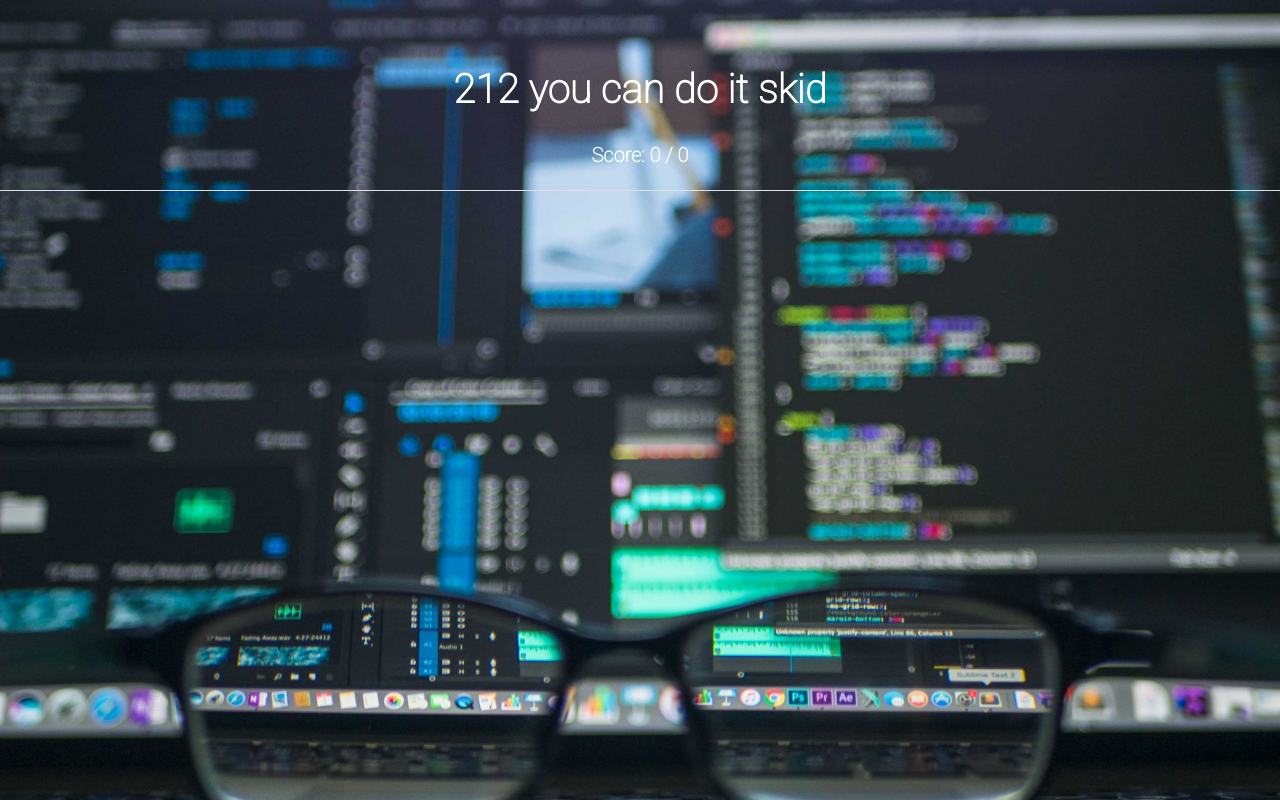
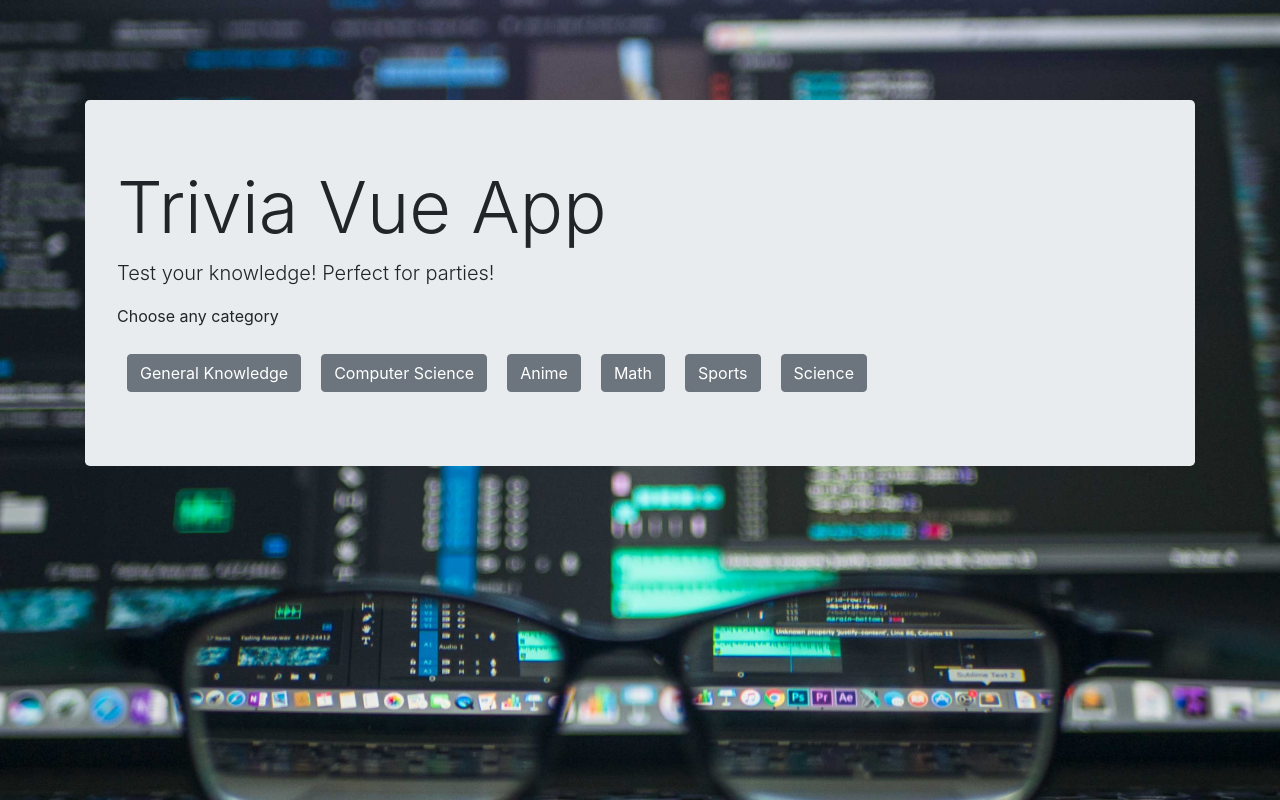
Before and after one commit to SiddarthPandian/Trivia-Vue-App, a Vue app: page / in a window 1280 px wide. Built offline with nearby package versions, Linux system fonts and the light colour scheme; no server answers.

Commit message:
Added multiple types

```diff
--- a/package.json
+++ b/package.json
@@ -11,7 +11,8 @@
     "bootstrap": "^4.5.0",
     "bootstrap-vue": "^2.15.0",
     "core-js": "^3.6.5",
-    "vue": "^2.6.11"
+    "vue": "^2.6.11",
+    "vue-router": "^3.3.4"
   },
   "devDependencies": {
     "@vue/cli-plugin-babel": "~4.4.0",
--- a/public/index.html
+++ b/public/index.html
@@ -5,7 +5,10 @@
     <meta http-equiv="X-UA-Compatible" content="IE=edge" />
     <meta name="viewport" content="width=device-width,initial-scale=1.0" />
     <link rel="icon" href="<%= BASE_URL %>favicon.ico" />
-    <link rel="stylesheet" href="https://cdnjs.cloudflare.com/ajax/libs/font-awesome/4.7.0/css/font-awesome.min.css">
+    <link
+      rel="stylesheet"
+      href="https://cdnjs.cloudflare.com/ajax/libs/font-awesome/4.7.0/css/font-awesome.min.css"
+    />
     <title><%= htmlWebpackPlugin.options.title %></title>
   </head>
   <body>
@@ -16,7 +19,9 @@
         continue.</strong
       >
     </noscript>
-    <div id="app"></div>
+    <div id="app">
+      <router-view></router-view>
+    </div>
     <!-- built files will be auto injected -->
   </body>
 </html>
--- a/src/App.vue
+++ b/src/App.vue
@@ -1,6 +1,6 @@
 <template>
   <div id="app">
-    <Header :numCorrect="numCorrect" :numTotal="numTotal" />
+    <Header :quizType="this.$route.params.type" :numCorrect="numCorrect" :numTotal="numTotal" />
 
     <b-container class="bv-example-row">
       <b-row>
@@ -50,7 +50,7 @@ export default {
     }
   },
   mounted: function() {
-    fetch("https://opentdb.com/api.php?amount=10&category=17&type=multiple", {
+    fetch(`https://opentdb.com/api.php?amount=10&category=${this.$route.params.id}&type=multiple`, {
       method: "get"
     })
       .then(response => {
--- a/src/components/Header.vue
+++ b/src/components/Header.vue
@@ -1,7 +1,7 @@
 <template>
   <div class="header-container">
     <b-nav vertical tabs>
-      <div class="header">212 you can do it skid</div>
+      <div class="header">{{ quizType }} Trivia</div>
       <div class="counter">Score: {{ numCorrect }} / {{ numTotal }}</div>
     </b-nav>
   </div>
@@ -9,7 +9,7 @@
 
 <script>
 export default {
-  props: ["numCorrect", "numTotal"]
+  props: ["numCorrect", "numTotal", "quizType"],
 };
 </script>
 
--- /dev/null
+++ b/src/components/Home.vue
@@ -0,0 +1,49 @@
+<template>
+  <div class="container">
+    <b-jumbotron
+      header="Trivia Vue App"
+      lead="Test your knowledge! Perfect for parties!"
+      :class="Object.keys(this.$route.params).length !== 0 ? 'testing' : ''"
+      class="jumbo"
+    >
+      <p>Choose any category</p>
+      <router-link class="mybtn" to="/app/General/9" tag="b-button"
+        >General Knowledge</router-link
+      >
+      <router-link class="mybtn" to="/app/Computer/18" tag="b-button"
+        >Computer Science</router-link
+      >
+      <router-link class="mybtn" to="/app/Anime/31" tag="b-button"
+        >Anime</router-link
+      >
+      <router-link class="mybtn" to="/app/Math/19" tag="b-button"
+        >Math</router-link
+      >
+      <router-link class="mybtn" to="/app/Sports/21" tag="b-button"
+        >Sports</router-link
+      >
+      <router-link class="mybtn" to="/app/Science/17" tag="b-button"
+        >Science</router-link
+      >
+    </b-jumbotron>
+    <router-view></router-view>
+  </div>
+</template>
+
+<script>
+export default {};
+</script>
+
+<style scoped>
+.mybtn {
+  margin: 10px;
+}
+
+.testing {
+  display: none;
+}
+
+.jumbo {
+  margin-top: 100px;
+}
+</style>
--- a/src/components/QuestionBox.vue
+++ b/src/components/QuestionBox.vue
@@ -44,12 +44,30 @@
             :disabled="selectedIndex === null || submitted"
             variant="primary"
             href="#"
-          >Submit</b-button>
-          <b-button @click="next(); incMyCount();" variant="success" href="#" :disabled="!submitted">
+            >Submit <i
+              v-if="selectedIndex !== null && !submitted"
+              class="fa fa-arrow-circle-o-right"
+              style="font-size:20px"
+            ></i
+          ></b-button>
+          <b-button
+            @click="
+              next();
+              incMyCount();
+            "
+            variant="success"
+            href="#"
+            :disabled="!submitted"
+          >
             Next
-            <i v-if="submitted" class="fa fa-arrow-circle-o-right" style="font-size:20px"></i>
+            <i
+              v-if="submitted"
+              class="fa fa-arrow-circle-o-right"
+              style="font-size:20px"
+            ></i>
           </b-button>
         </div>
+        <router-link class="mybtn" to="/" tag="b-button">Home</router-link>
       </b-jumbotron>
     </div>
   </div>
@@ -62,14 +80,14 @@ export default {
     next: Function,
     increment: Function,
     numCorrect: Number,
-    numTotal: Number
+    numTotal: Number,
   },
   data() {
     return {
       selectedIndex: null,
       correctIndex: null,
       submitted: false,
-      myCounter: 1
+      myCounter: 1,
     };
   },
   methods: {
@@ -100,7 +118,7 @@ export default {
     },
     incMyCount() {
       this.myCounter += 1;
-    }
+    },
   },
   computed: {
     answers() {
@@ -108,7 +126,7 @@ export default {
       answers.push(this.currentQuestion.correct_answer);
       answers = this.shuffle(answers);
       return answers;
-    }
+    },
   },
 
   watch: {
@@ -116,8 +134,8 @@ export default {
       this.selectedIndex = null;
       this.correctIndex = null;
       this.submitted = false;
-    }
-  }
+    },
+  },
 };
 </script>
 
--- a/src/main.js
+++ b/src/main.js
@@ -1,13 +1,26 @@
 import Vue from "vue";
 import BootstrapVue from "bootstrap-vue";
+import VueRouter from "vue-router";
 import App from "./App.vue";
 
 import "bootstrap/dist/css/bootstrap.css";
 import "bootstrap-vue/dist/bootstrap-vue.css";
 
+import Home from "./components/Home.vue";
+
 Vue.use(BootstrapVue);
+Vue.use(VueRouter);
+
 Vue.config.productionTip = false;
 
+const router = new VueRouter({
+  routes: [
+    // dynamic segments start with a colon
+    { path: "/app/:type/:id", component: App },
+  ],
+});
+
 new Vue({
-  render: (h) => h(App),
+  render: (h) => h(Home),
+  router,
 }).$mount("#app");
```
Also changed, not shown: 1 other file (tests, documents, lock files or other folders). Lines whose indentation alone changed are shown as unchanged.
